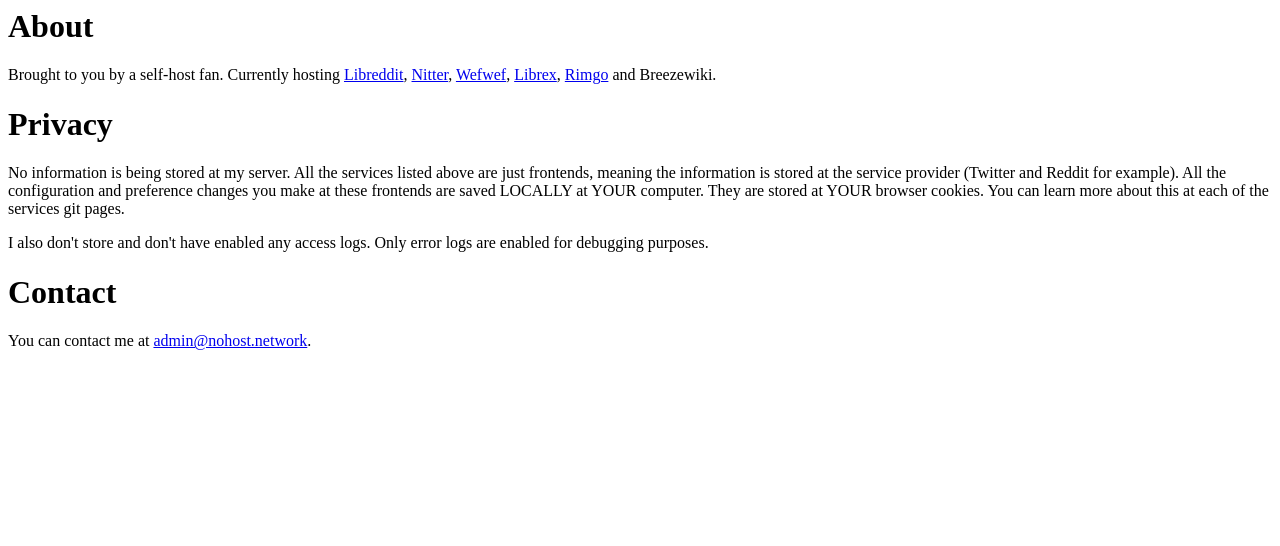
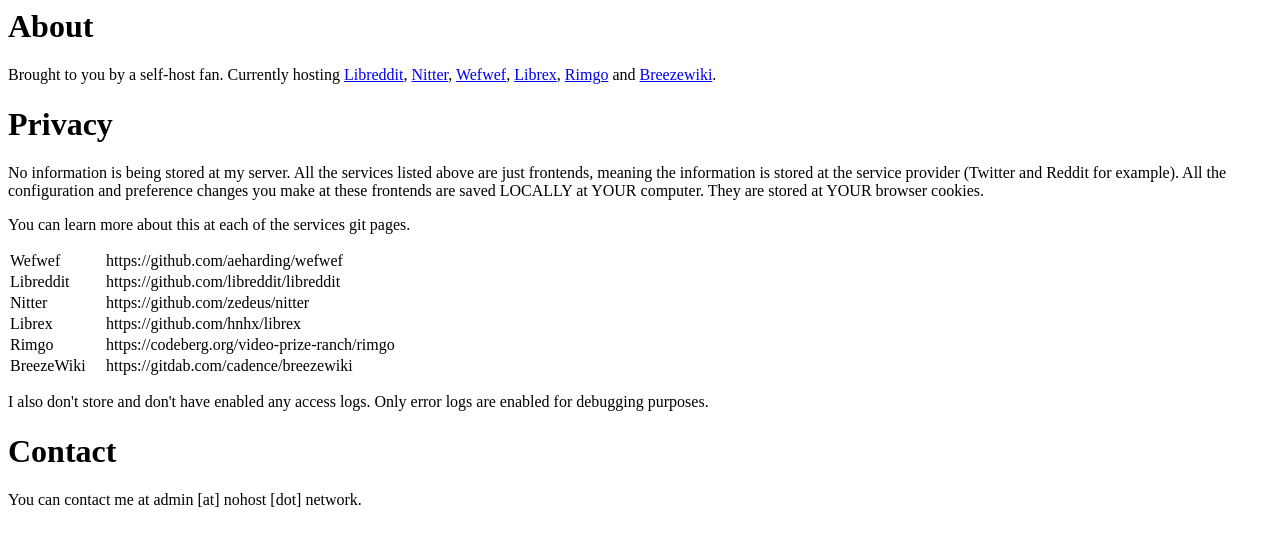
Before and after one commit to nohoster/homepage, a plain HTML site: page static/index.html in a window 1280 px wide. Drawn offline with Linux system fonts and the light colour scheme.

Commit message:
Added projects git pages nad changed email format

```diff
--- a/static/index.html
+++ b/static/index.html
@@ -1,13 +1,43 @@
 <h1>About</h1>
 
-<p>Brought to you by a self-host fan. Currently hosting <a href="https://libreddit.nohost.network" target="_blank">Libreddit</a>, <a href="https://nitter.nohost.network" target="_blank">Nitter</a>, <a href="https://wefwef.nohost.network" target="_blank">Wefwef</a>, <a href="https://librex.nohost.network" target="_blank">Librex</a>, <a href="https://rimgo.nohost.network" target="_blank">Rimgo</a> and Breezewiki.</p>
+<p>Brought to you by a self-host fan. Currently hosting <a href="https://libreddit.nohost.network" target="_blank">Libreddit</a>, <a href="https://nitter.nohost.network" target="_blank">Nitter</a>, <a href="https://wefwef.nohost.network" target="_blank">Wefwef</a>, <a href="https://librex.nohost.network" target="_blank">Librex</a>, <a href="https://rimgo.nohost.network" target="_blank">Rimgo</a> and <a href="https://breeze.nohost.network" target="_blank">Breezewiki</a>.</p>
 
 <h1>Privacy</h1>
 
-<p>No information is being stored at my server. All the services listed above are just frontends, meaning the information is stored at the service provider (Twitter and Reddit for example). All the configuration and preference changes you make at these frontends are saved LOCALLY at YOUR computer. They are stored at YOUR browser cookies. You can learn more about this at each of the services git pages.</p>
+<p>No information is being stored at my server. All the services listed above are just frontends, meaning the information is stored at the service provider (Twitter and Reddit for example). All the configuration and preference changes you make at these frontends are saved LOCALLY at YOUR computer. They are stored at YOUR browser cookies.</p>
+<p>You can learn more about this at each of the services git pages.</p>
+
+<table border="0" cellpadding="1" cellspacing="1" style="width:470px">
+	<tbody>
+		<tr>
+			<td>Wefwef</td>
+			<td style="width:370px">https://github.com/aeharding/wefwef</td>
+		</tr>
+		<tr>
+			<td>Libreddit</td>
+			<td style="width:370px">https://github.com/libreddit/libreddit</td>
+		</tr>
+		<tr>
+			<td>Nitter</td>
+			<td style="width:370px">https://github.com/zedeus/nitter</td>
+		</tr>
+		<tr>
+			<td>Librex</td>
+			<td style="width:370px">https://github.com/hnhx/librex</td>
+		</tr>
+		<tr>
+			<td>Rimgo</td>
+			<td style="width:370px">https://codeberg.org/video-prize-ranch/rimgo</td>
+		</tr>
+		<tr>
+			<td>BreezeWiki</td>
+			<td style="width:370px">https://gitdab.com/cadence/breezewiki</td>
+		</tr>
+	</tbody>
+</table>
 
 <p>I also don&#39;t store and don&#39;t have enabled any access logs. Only error logs are enabled for debugging purposes.</p>
 
 <h1>Contact</h1>
 
-<p>You can contact me at <a href="mailto:admin@nohost.network">admin@nohost.network</a>.</p>
+<p>You can contact me at admin [at] nohost [dot] network.</p>
```
